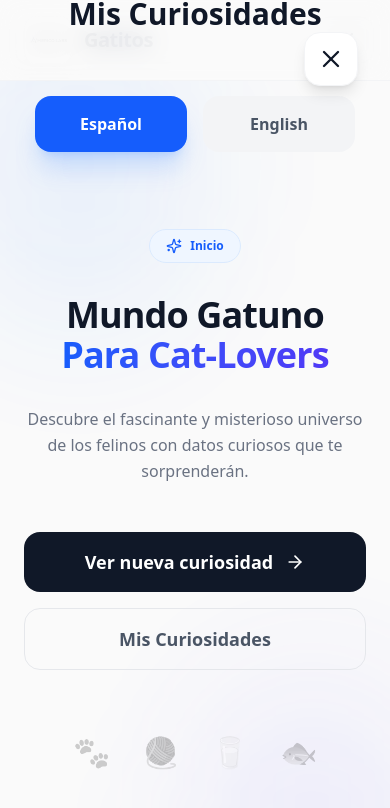
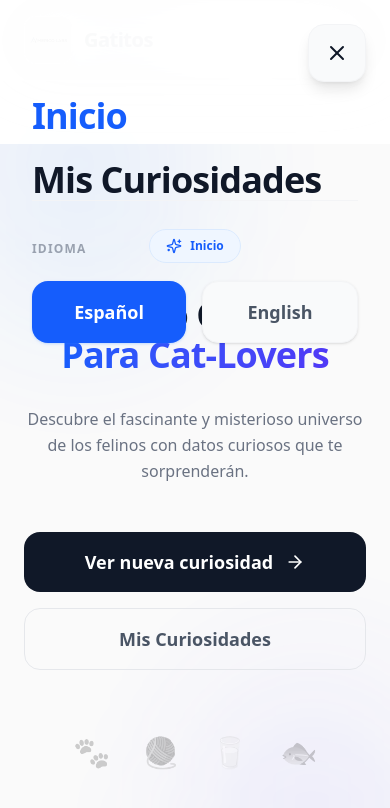
Before and after one commit to mequito3/Curiosidades-de-gatitos-Prueba, a Next.js app: page / in a window 390 px wide. Both pictures are taken after a click on the button 346 px from the left and 40 px from the top of the page. Shown: the top 808 px of the page. Built offline with nearby package versions, Linux system fonts and the light colour scheme.

Commit message:
Polished mobile menu and fixed build issues

```diff
--- a/app/components/LanguageContext.tsx
+++ b/app/components/LanguageContext.tsx
@@ -17,18 +17,21 @@ export function LanguageProvider({ children }: { children: React.ReactNode }) {
   const [language, setLanguage] = useState<Language>('es');
   const [mounted, setMounted] = useState(false);
 
-  // Load preference from localStorage if available
   useEffect(() => {
     setMounted(true);
-    const savedLang = localStorage.getItem('preferredLanguage') as Language;
-    if (savedLang && (savedLang === 'es' || savedLang === 'en')) {
-      setLanguage(savedLang);
+    if (typeof window !== 'undefined') {
+      const savedLang = localStorage.getItem('preferredLanguage') as Language;
+      if (savedLang && (savedLang === 'es' || savedLang === 'en')) {
+        setLanguage(savedLang);
+      }
     }
   }, []);
-// ... remains the same until handleSetLanguage
+
   const handleSetLanguage = (lang: Language) => {
     setLanguage(lang);
-    localStorage.setItem('preferredLanguage', lang);
+    if (typeof window !== 'undefined') {
+      localStorage.setItem('preferredLanguage', lang);
+    }
   };
 
   const t = translations[language];
--- a/app/components/Navbar.tsx
+++ b/app/components/Navbar.tsx
@@ -17,7 +17,7 @@ export default function Navbar() {
   // Return a stable placeholder during server-side rendering or before mounting
   if (!mounted) {
     return (
-      <header className="fixed top-0 left-0 right-0 z-50 bg-[#fafafa]/80 dark:bg-[#0a0a0a]/80 backdrop-blur-xl border-b border-gray-100 dark:border-gray-800 h-20">
+      <header className="fixed top-0 left-0 right-0 z-50 bg-white/80 dark:bg-black/80 backdrop-blur-xl border-b border-gray-100 dark:border-gray-800 h-20">
         <div className="max-w-7xl mx-auto px-6 h-full flex items-center justify-between">
           <div className="flex items-center gap-3">
             <div className="w-12 h-12 sm:w-14 sm:h-14 bg-gray-100 dark:bg-gray-800 rounded-xl" />
@@ -34,10 +34,6 @@ export default function Navbar() {
       ? 'text-blue-600 bg-blue-50 dark:bg-blue-900/20'
       : 'text-gray-600 dark:text-gray-400 hover:text-gray-900 dark:hover:text-white hover:bg-gray-100 dark:hover:bg-gray-800'}
   `;
-
-  // Prevent hydration mismatch by using a stable initial state
-  const currentLanguage = mounted ? language : 'es';
-  const currentPathname = mounted ? pathname : '/';
 
   return (
     <header className="fixed top-0 left-0 right-0 z-50 bg-[#fafafa]/80 dark:bg-[#0a0a0a]/80 backdrop-blur-xl border-b border-gray-100 dark:border-gray-800">
@@ -72,13 +68,13 @@ export default function Navbar() {
           <div className="flex bg-gray-100 dark:bg-gray-900 p-1 rounded-2xl border border-gray-200 dark:border-gray-800">
             <button
               onClick={() => setLanguage('es')}
-              className={`px-4 py-1.5 rounded-xl text-xs font-bold transition-all ${currentLanguage === 'es' ? 'bg-white dark:bg-gray-800 text-blue-600 shadow-sm' : 'text-gray-500 hover:text-gray-900 dark:hover:text-white'}`}
+              className={`px-4 py-1.5 rounded-xl text-xs font-bold transition-all ${language === 'es' ? 'bg-white dark:bg-gray-800 text-blue-600 shadow-sm' : 'text-gray-500 hover:text-gray-900 dark:hover:text-white'}`}
             >
               ES
             </button>
             <button
               onClick={() => setLanguage('en')}
-              className={`px-4 py-1.5 rounded-xl text-xs font-bold transition-all ${currentLanguage === 'en' ? 'bg-white dark:bg-gray-800 text-blue-600 shadow-sm' : 'text-gray-500 hover:text-gray-900 dark:hover:text-white'}`}
+              className={`px-4 py-1.5 rounded-xl text-xs font-bold transition-all ${language === 'en' ? 'bg-white dark:bg-gray-800 text-blue-600 shadow-sm' : 'text-gray-500 hover:text-gray-900 dark:hover:text-white'}`}
             >
               EN
             </button>
@@ -96,35 +92,41 @@ export default function Navbar() {
 
       {/* Mobile Menu Overlay */}
       {isMenuOpen && (
-        <div className="md:hidden fixed inset-0 z-40 bg-[#fafafa]/80 dark:bg-[#0a0a0a]/80 backdrop-blur-md animate-in fade-in duration-300">
-          <div className="flex flex-col items-center justify-center h-full gap-8 px-6">
+        <div className="md:hidden fixed inset-0 z-40 bg-white/95 dark:bg-black/95 backdrop-blur-2xl animate-in fade-in slide-in-from-top-4 duration-500 flex flex-col pt-24 pb-12 px-8">
+          <div className="flex flex-col gap-6">
             <Link
               href="/"
               onClick={closeMenu}
-              className={`text-3xl font-bold transition-all ${currentPathname === '/' ? 'text-blue-600' : 'text-gray-900 dark:text-white'}`}
+              className={`text-4xl font-bold tracking-tight transition-all active:scale-95 ${pathname === '/' ? 'text-blue-600' : 'text-gray-900 dark:text-white'}`}
             >
               {t.nav.home}
             </Link>
             <Link
               href="/my-facts"
               onClick={closeMenu}
-              className={`text-3xl font-bold transition-all ${currentPathname === '/my-facts' ? 'text-blue-600' : 'text-gray-900 dark:text-white'}`}
+              className={`text-4xl font-bold tracking-tight transition-all active:scale-95 ${pathname === '/my-facts' ? 'text-blue-600' : 'text-gray-900 dark:text-white'}`}
             >
               {t.nav.myFacts}
             </Link>
+          </div>
 
-            <div className="w-20 h-[2px] bg-gray-200 dark:bg-gray-800" />
+          <div className="mt-auto">
+            <div className="h-[1px] w-full bg-gray-100 dark:bg-gray-800 mb-10" />
 
-            <div className="flex gap-4 w-full max-w-xs transition-opacity duration-300" style={{ opacity: mounted ? 1 : 0.5 }}>
+            <p className="text-xs font-bold text-gray-400 dark:text-gray-500 uppercase tracking-widest mb-6">
+              {t.nav.language}
+            </p>
+
+            <div className="flex gap-4 w-full">
               <button
                 onClick={() => { setLanguage('es'); closeMenu(); }}
-                className={`flex-1 py-4 rounded-2xl font-bold transition-all active:scale-95 ${currentLanguage === 'es' ? 'bg-blue-600 text-white shadow-xl shadow-blue-500/20' : 'bg-gray-100 dark:bg-gray-800 text-gray-600 dark:text-gray-400'}`}
+                className={`flex-1 py-4 rounded-2xl font-bold text-lg transition-all active:scale-95 shadow-sm ${language === 'es' ? 'bg-blue-600 text-white shadow-blue-500/20' : 'bg-gray-50 dark:bg-gray-900 text-gray-600 dark:text-gray-400 border border-gray-100 dark:border-gray-800'}`}
               >
                 Español
               </button>
               <button
                 onClick={() => { setLanguage('en'); closeMenu(); }}
-                className={`flex-1 py-4 rounded-2xl font-bold transition-all active:scale-95 ${currentLanguage === 'en' ? 'bg-blue-600 text-white shadow-xl shadow-blue-500/20' : 'bg-gray-100 dark:bg-gray-800 text-gray-600 dark:text-gray-400'}`}
+                className={`flex-1 py-4 rounded-2xl font-bold text-lg transition-all active:scale-95 shadow-sm ${language === 'en' ? 'bg-blue-600 text-white shadow-blue-500/20' : 'bg-gray-50 dark:bg-gray-900 text-gray-600 dark:text-gray-400 border border-gray-100 dark:border-gray-800'}`}
               >
                 English
               </button>
@@ -133,9 +135,9 @@ export default function Navbar() {
 
           <button
             onClick={closeMenu}
-            className="absolute top-8 right-8 p-3 text-gray-900 dark:text-white bg-white dark:bg-gray-800 rounded-2xl shadow-lg border border-gray-100 dark:border-gray-700"
+            className="absolute top-6 right-6 p-4 text-gray-900 dark:text-white bg-gray-50 dark:bg-gray-900 rounded-2xl shadow-lg border border-gray-100 dark:border-gray-800 active:scale-90 transition-transform"
           >
-            <X size={28} />
+            <X size={24} />
           </button>
         </div>
       )}
```
Also changed, not shown: build_error.txt (added).
